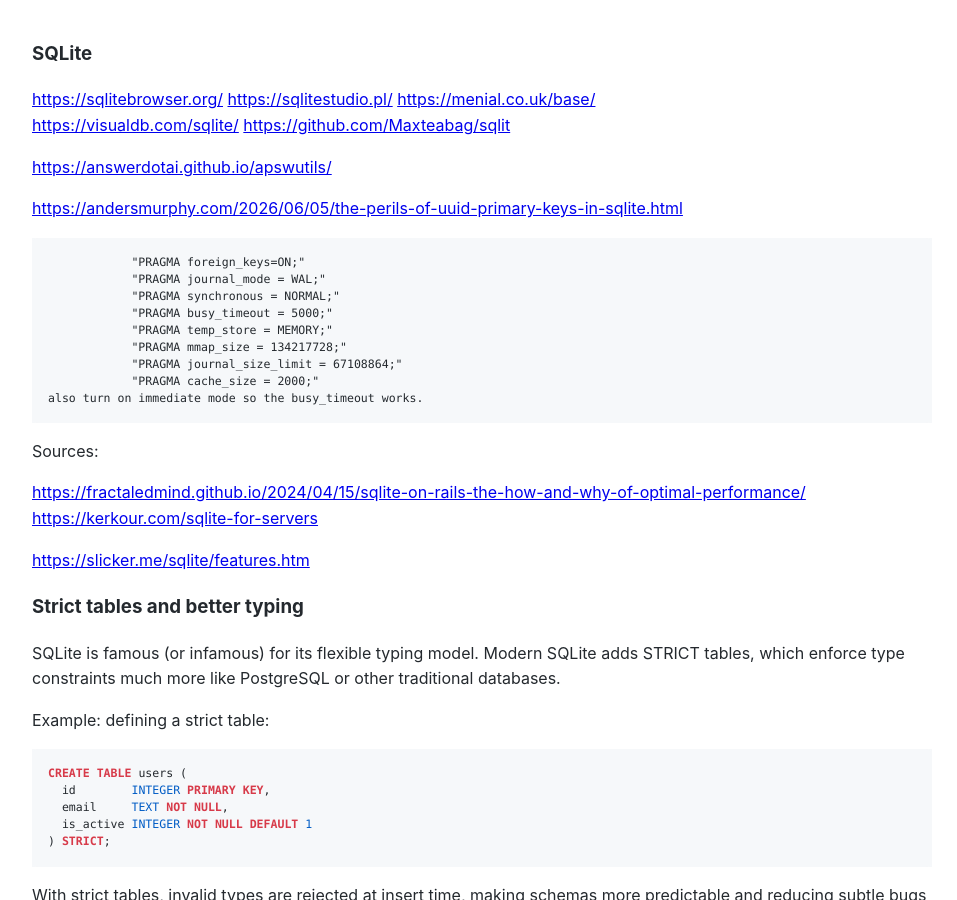
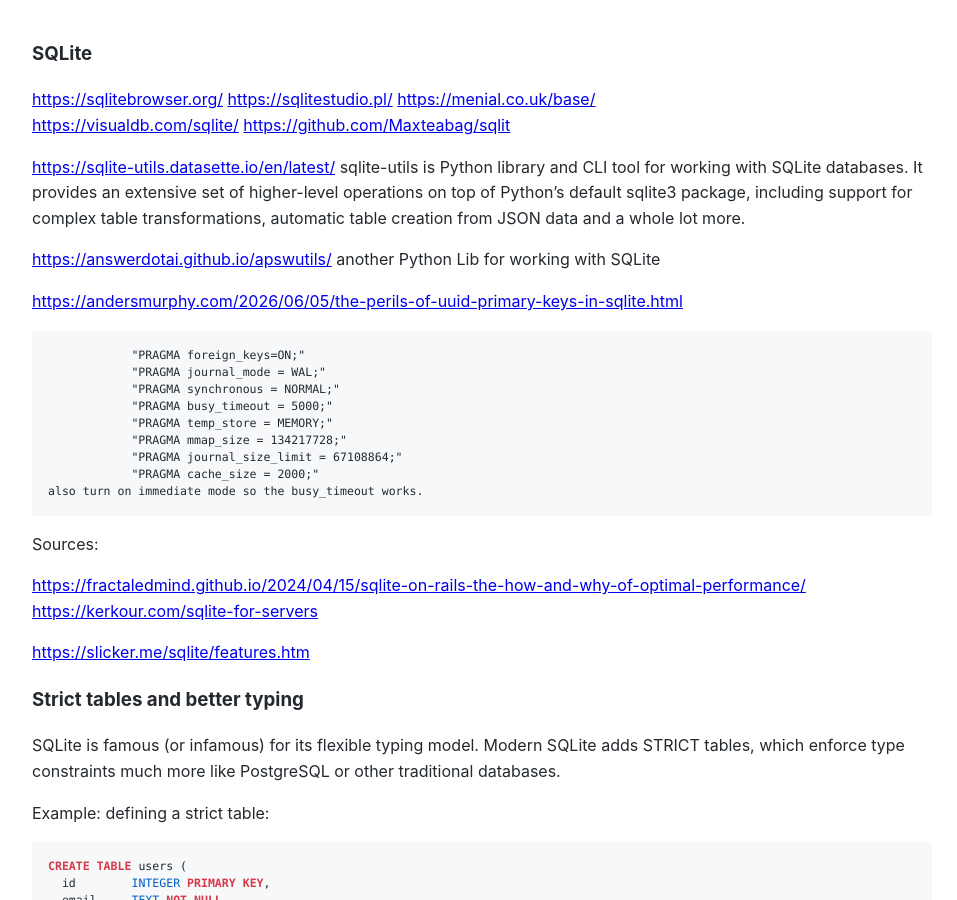
Before and after one commit to Michael-Lubinsky/michael-lubinsky.github.com, a Jekyll site: the page built from sqlite/sqlite.md, in a window 1280 px wide and 900 px high. Shown: the whole window, without its empty margins (158-1115 px from the left). Built offline with Jekyll 4.4.1, drawn with Linux system fonts in a browser that asks for light colours; our own code applies the rules of GitHub Pages for plain Markdown files.

Commit message:
Update sqlite.md

````diff
--- a/sqlite/sqlite.md
+++ b/sqlite/sqlite.md
@@ -2,8 +2,14 @@
 <https://sqlitebrowser.org/> <https://sqlitestudio.pl/> <https://menial.co.uk/base/>
 <https://visualdb.com/sqlite/>   <https://github.com/Maxteabag/sqlit>
 
+<https://sqlite-utils.datasette.io/en/latest/>
+sqlite-utils is   Python library and CLI tool for working with SQLite databases.
+It provides an extensive set of higher-level operations on top of Python’s default sqlite3 package, including support for complex table transformations, automatic table creation from JSON data and a whole lot more.
 
-<https://answerdotai.github.io/apswutils/>
+<https://answerdotai.github.io/apswutils/> another Python Lib for working with SQLite
+
+
+
 
 <https://andersmurphy.com/2026/06/05/the-perils-of-uuid-primary-keys-in-sqlite.html>
 ```
````
